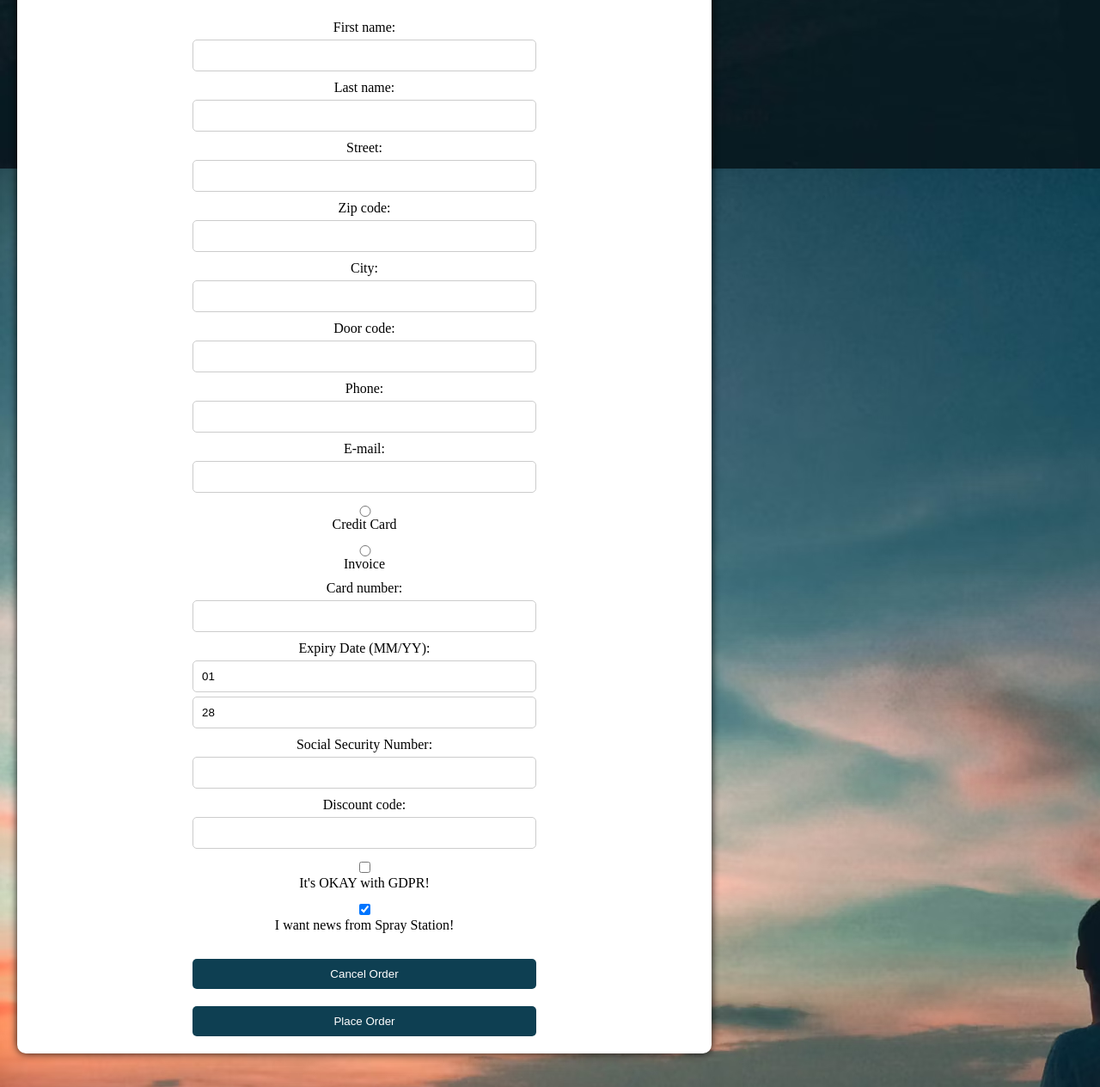
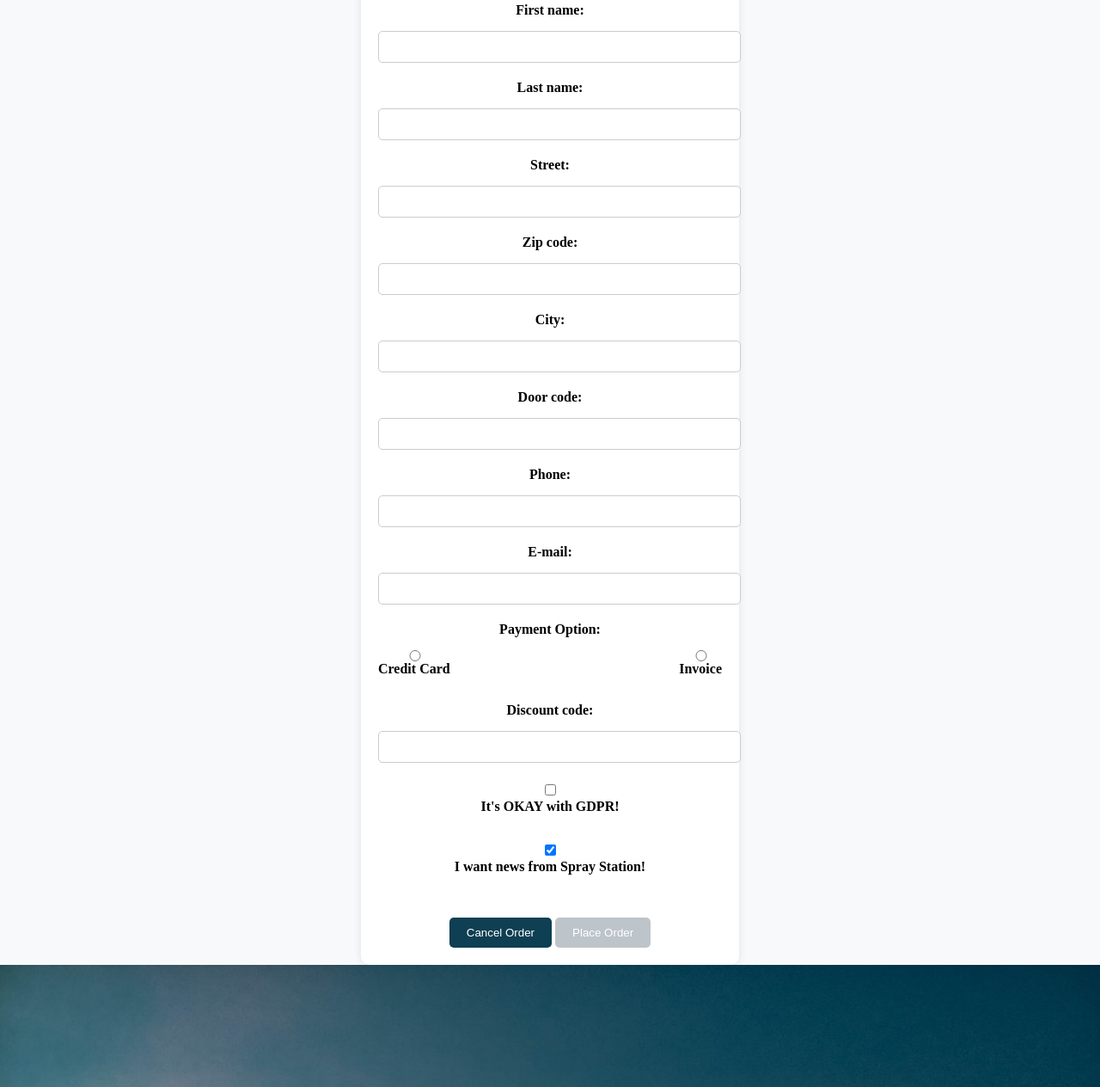
Before and after one commit to Marcusey/FED23D-Munkshop, a website built with Vite: page index.html in a window 1280 px wide. Shown: the part 3216-4480 px from the top of the page at 86% size. Built offline with nearby package versions, Linux system fonts and the light colour scheme; a web font is replaced by a local one.

Commit message:
:art: cleaning code

```diff
--- a/index.html
+++ b/index.html
@@ -55,84 +55,84 @@
         <section class="cart-section" id="cartSection">
           <h1>Shoppingcart</h1>
         </section>
-          <!-- Beginning of the new form -->
+          <!-- form -->
           <section class="customer-details" id="customers-details">
             <div id="customerDetails">
                 <h2>Customer Details</h2>
                 <form>
-              <label>First name:
-                <span class="errorField"></span>
-                <input type="text" id="firstName">
-              </label>
-              <label>Last name:
-                <span class="errorField"></span>
-                <input type="text" id="lastName">
-              </label>
-              <label>Street:
-                <span class="errorField"></span>
-                <input type="text" id="street">
-              </label>
-              <label>Zip code:
-                <span class="errorField"></span>
-                <input type="number" id="zipcode">
-              </label>
-              <label>City:
-                <span class="errorField"></span>
-                <input type="text" id="city">
-              </label>
-              <label>Door code:
-                <span class="errorField"></span>
+                    <div class="form-group">
+                        <label for="firstName">First name:</label>
+                        <input type="text" id="firstName" required>
+                    </div>
+                    <div class="form-group">
+                        <label for="lastName">Last name:</label>
+                        <input type="text" id="lastName" required>
+                    </div>
+                    <div class="form-group">
+                        <label for="street">Street:</label>
+                        <input type="text" id="street" required>
+                    </div>
+                    <div class="form-group">
+                        <label for="zipcode">Zip code:</label>
+                        <input type="number" id="zipcode" required>
+                    </div>
+                    <div class="form-group">
+                        <label for="city">City:</label>
+                        <input type="text" id="city" required>
+                    </div>
+                    <div class="form-group">
+                        <label for="doorCode">Door code:</label>
                         <input type="text" id="doorCode">
-              </label>
-              <label>Phone:
-                <span class="errorField"></span>
-                <input type="tel" id="mobile">
-              </label>
-              <label>E-mail:
-                <span class="errorField"></span>
-                <input type="email" id="email">
-              </label>
-              <div>
-                <label>
-                  <input type="radio" name="paymentOption" value="card"> Credit Card
-                </label>
-                <label>
-                  <input type="radio" name="paymentOption" value="invoice"> Invoice
-                </label>
+                    </div>
+                    <div class="form-group">
+                        <label for="mobile">Phone:</label>
+                        <input type="tel" id="mobile" required>
+                    </div>
+                    <div class="form-group">
+                        <label for="email">E-mail:</label>
+                        <input type="email" id="email" required>
+                    </div>
+                    <div class="form-group">
+                        <label>Payment Option:</label>
+                        <div class="radio-buttons">
+                            <label><input type="radio" name="paymentOption" value="card" required> Credit Card</label>
+                            <label><input type="radio" name="paymentOption" value="invoice" required> Invoice</label>
+                        </div>
                     </div>
                     <div id="creditCardDetails" class="hidden">
-                <label>Card number:
-                  <input type="number" value="1234 5678 9012 3456 6789">
-                </label>
-                <label>
-                  Expiry Date (MM/YY):
-                  <input type="number" id="expiryMonth" value="01">
-                  <input type="number" id="expiryYear" value="28">
-                </label>
+                        <div class="form-group">
+                            <label for="cardNumber">Card number:</label>
+                            <input type="number" id="cardNumber">
+                        </div>
+                        <div class="form-group">
+                            <label for="expiryDate">Expiry Date (MM/YY):</label>
+                            <input type="text" id="expiryDate">
+                        </div>
                     </div>
                     <div id="invoiceDetails" class="hidden">
-                <label>
-                  Social Security Number:
-                  <span class="errorField"></span>
-                  <input type="text" id="ssn" value="">
-                </label>
+                        <div class="form-group">
+                            <label for="ssn">Social Security Number:</label>
+                            <input type="text" id="ssn">
                         </div>
-              <label>
-                Discount code:
-                <input id="discountCode" type="text" value="">
-              </label>
-              <label>
-                <input type="checkbox" id="gdprCheck"> It's OKAY with GDPR!
-              </label>
-              <label>
-                <input type="checkbox" id="newsletter" checked> I want news from Spray Station!
-              </label>
-              <input type="button" id="resetForm" value="Cancel Order">
-              <input type="button" id="sendForm" value="Place Order" disabled>
+                    </div>
+                    <div class="form-group">
+                        <label for="discountCode">Discount code:</label>
+                        <input id="discountCode" type="text">
+                    </div>
+                    <div class="form-group">
+                        <input type="checkbox" id="gdprCheck" required> <label for="gdprCheck">It's OKAY with GDPR!</label>
+                    </div>
+                    <div class="form-group">
+                        <input type="checkbox" id="newsletter" checked> <label for="newsletter">I want news from Spray Station!</label>
+                    </div>
+                    <div class="buttons">
+                        <button type="reset" id="resetForm">Cancel Order</button>
+                        <button type="submit" id="sendForm" disabled>Place Order</button>
+                    </div>
                 </form>
             </div>
         </section>
-          <!-- End of the new form -->
+          <!-- form -->
 <!--- ******** CONTACT ************** ------>
           <section id="contact-page">
             <div id="contact-content">
--- a/styles/style.scss
+++ b/styles/style.scss
@@ -15,13 +15,13 @@ html {
 body {
     margin: 0; /* Ta bort standardmarginalen för body- inga fula mellanrum */
     font-family: 'Klee One';
-    position: relative;/*  */
+    position: relative;
 
-    header {/*  */
+    header {
         position: fixed;
         top: 0;
         width: 100%;
-        z-index: 1000;/*  */
+        z-index: 1000;
 
         nav {
             background-color: rgb(14, 63, 82);
@@ -63,11 +63,6 @@ body {
     }
 
     main {
-        /*  */
-/*      display: flex;
-        flex-direction: column;
-        align-items: center; */
-        /*  */
         position: relative;
          .home-section {
             min-height: calc(100vh - 4rem);
@@ -170,7 +165,6 @@ body {
 
         }
 
-
       }
       .cart-item-image {
         width: 100px;
@@ -193,19 +187,75 @@ body {
         justify-content: center;
         align-items: center;
         min-height: 100vh;
-        width: 60%;
-        background-color: white;
+        background-color: #f8f9fa;
+      }
+
+      #customerDetails {
+        max-width: 400px;
+        width: 100%;
+        text-align: center;
         padding: 20px;
         border-radius: 10px;
-        margin: 20px;
-        box-shadow: 0 0 10px rgba(0, 0, 0, 0.9); /* Lägg till en subtil skugga för att lyfta fram formuläret */
-    }
+        background-color: #fff;
+        box-shadow: 0 0 10px rgba(0, 0, 0, 0.1);
+      }
 
-    #customerDetails {
-        max-width: 400px; /* Justera maximal bredd efter behov */
+      #customerDetails h2 {
+        margin-bottom: 20px;
+      }
+
+      .form-group {
+        margin-bottom: 20px;
+      }
+
+      .form-group label {
+        display: block;
+        font-weight: bold;
+        margin-bottom: 5px;
+      }
+
+      .form-group input[type="text"],
+      .form-group input[type="number"],
+      .form-group input[type="tel"],
+      .form-group input[type="email"] {
         width: 100%;
-        text-align: center;
-    }
+        padding: 10px;
+        border-radius: 5px;
+        border: 1px solid #ccc;
+      }
+
+      .radio-buttons {
+        display: flex;
+        justify-content: space-between;
+        margin-top: 5px;
+      }
+
+      .hidden {
+        display: none;
+      }
+
+      .buttons {
+        margin-top: 20px;
+      }
+
+      .buttons button {
+        padding: 10px 20px;
+        border: none;
+        border-radius: 5px;
+        background-color: #0e3f52;
+        color: #fff;
+        cursor: pointer;
+      }
+
+      .buttons button:disabled {
+        background-color: #bdc4ca;
+        cursor: not-allowed;
+      }
+
+      .buttons button:hover:not(:disabled) {
+        background-color: #003036;
+      }
+
 
     #customerDetails form {
         display: flex;
@@ -242,14 +292,15 @@ body {
     #contact-page {
         position: relative;
         min-height: 100vh;
+        background-image: url(/assets/pictures/spraysky.jpg);
+        background-size: cover;
         display: flex;
         justify-content: center;
         align-items: center;
       }
 
       #contact-content {
-        background-color: rgba(255, 255, 255, 0.4); /* Vit med opacity */
-        padding: 20px;
+        background-color: rgba(255, 255, 255, 0.4);
         border-radius: 10px;
         width: 30rem;
         color: white;
```
Also changed, not shown: styles/style.css, 1 other file. Lines whose indentation alone changed are shown as unchanged.
